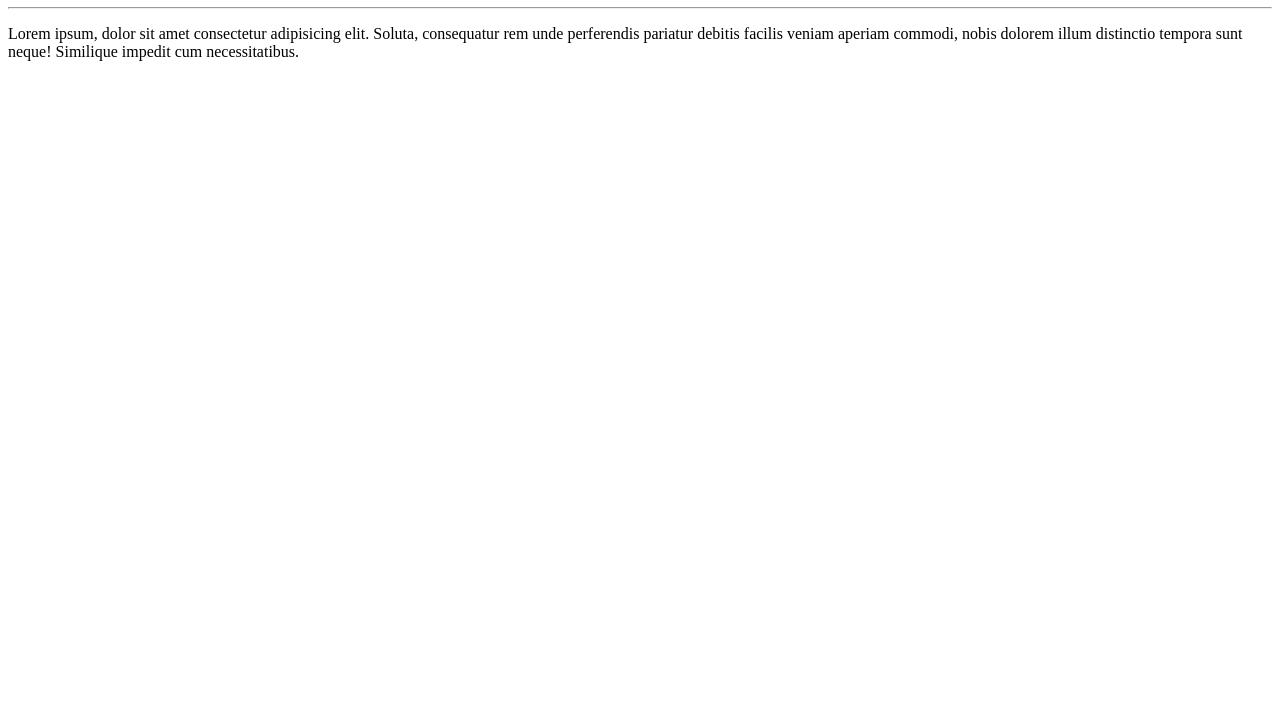
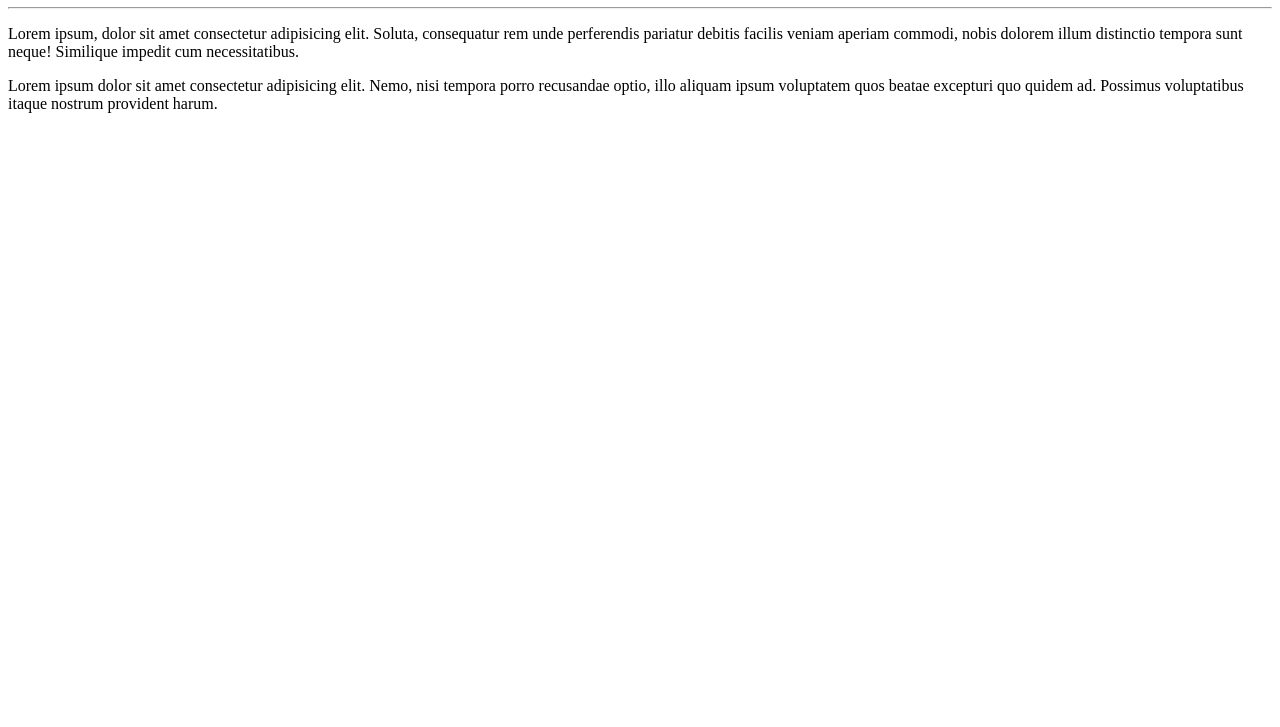
Before and after one commit to CaynamF/Ola-Mundo, a plain HTML site: page site-exemplo/index.html in a window 1280 px wide. Shown: the part 73-800 px from the top of the page. Drawn offline with Linux system fonts and the light colour scheme.

Commit message:
adicionei um parágrafo

```diff
--- a/site-exemplo/index.html
+++ b/site-exemplo/index.html
@@ -9,5 +9,6 @@
     <h1>Olá, Mundo!</h1>
     <hr>
     <p>Lorem ipsum, dolor sit amet consectetur adipisicing elit. Soluta, consequatur rem unde perferendis pariatur debitis facilis veniam aperiam commodi, nobis dolorem illum distinctio tempora sunt neque! Similique impedit cum necessitatibus.</p>
+    <p>Lorem ipsum dolor sit amet consectetur adipisicing elit. Nemo, nisi tempora porro recusandae optio, illo aliquam ipsum voluptatem quos beatae excepturi quo quidem ad. Possimus voluptatibus itaque nostrum provident harum.</p>
 </body>
 </html>
```
